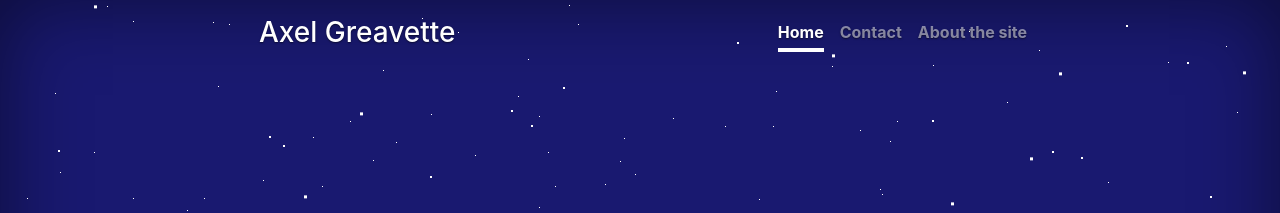
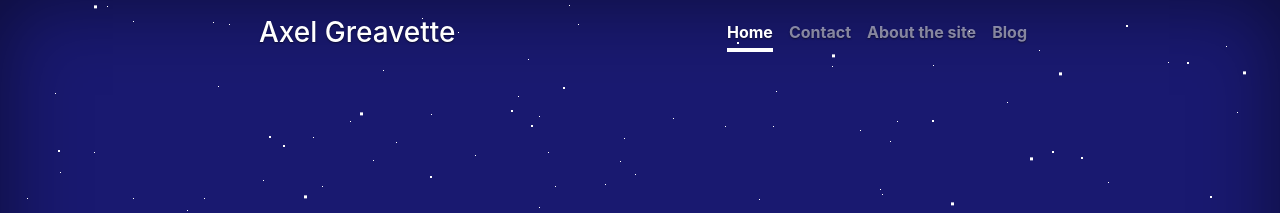
Before and after one commit to fossabot/axelgreavette.xyz, a website: page src/front-end/index.html in a window 1280 px wide. Shown: the top 213 px of the page. Drawn offline with nearby package versions, Linux system fonts and the light colour scheme.

Commit message:
Update index.html

```diff
--- a/src/front-end/index.html
+++ b/src/front-end/index.html
@@ -28,6 +28,7 @@
             <a class="nav-link active" href="/">Home</a>
             <a class="nav-link" href="mailto:vultureavatar@gmail.com">Contact</a>
             <a class="nav-link" href="/about-the-site">About the site</a>
+            <a class="nav-link" href="https://blog.axelgreavette.xyz">Blog</a>
           </nav>
         </div>
       </header>
```
